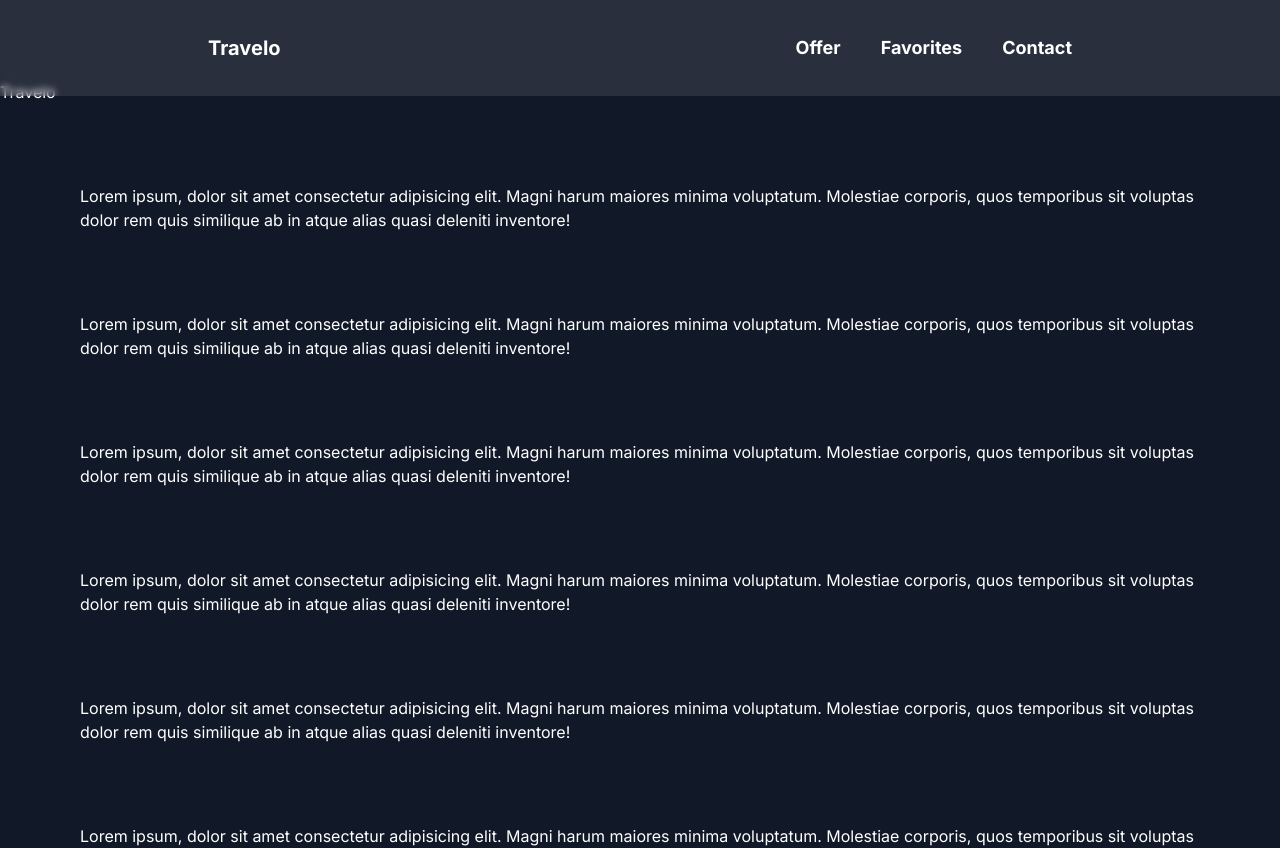
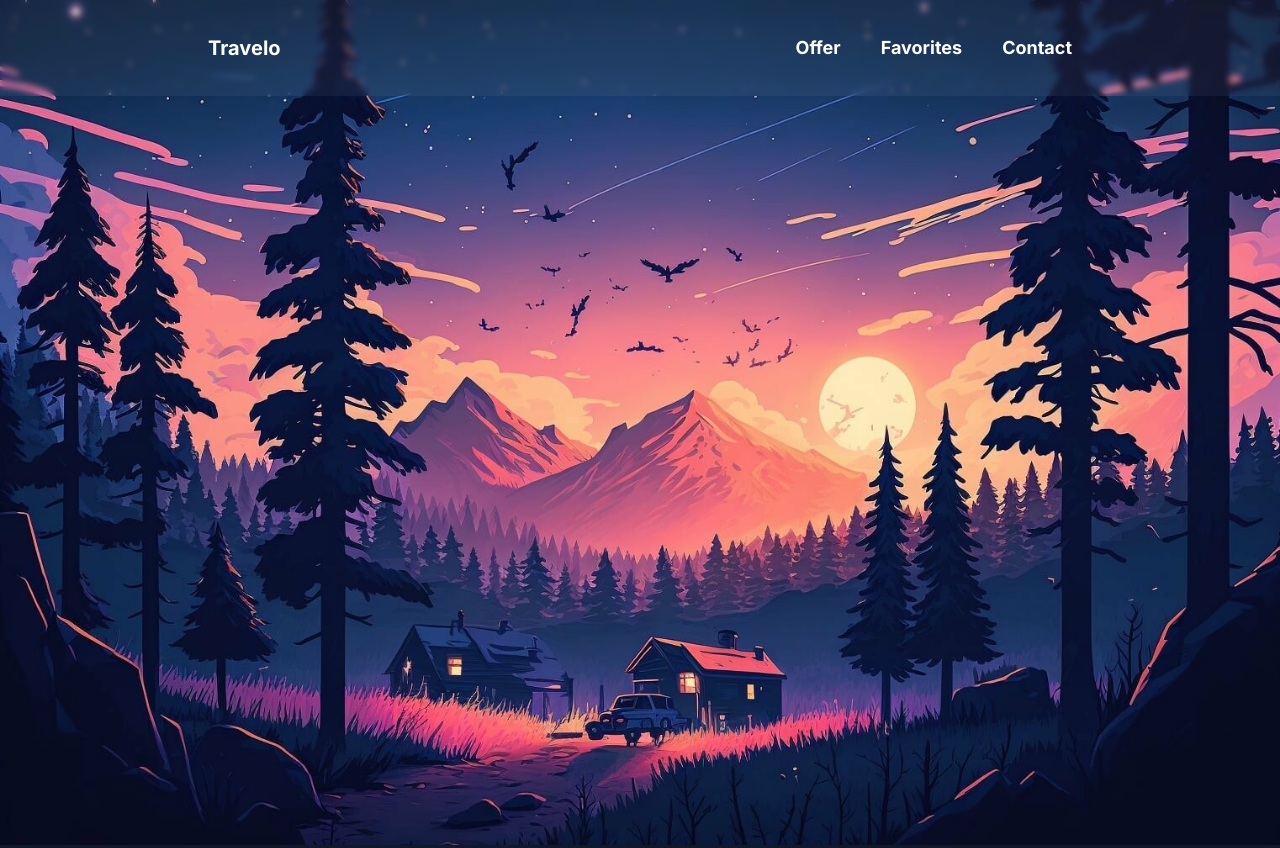
Before and after one commit to JayCodeGitHub/Travelo, a Next.js app: page / in a window 1280 px wide. Shown: the top 848 px of the page. Built offline with nearby package versions, Linux system fonts and the light colour scheme.

Commit message:
Add Hero Image

```diff
--- a/src/app/page.tsx
+++ b/src/app/page.tsx
@@ -1,9 +1,15 @@
-import List from "@/components/list";
-import NavBar from "@/components/navbar";
+import Image from "next/image";
 
 export default function Home() {
   return (
-    <main className="pt-20 text-white bg-gray-900">
+    <main className="text-white bg-gray-900">
+      <Image
+        className="w-full"
+        src="/images/hero.jpg"
+        alt="Hero Image"
+        width={1522}
+        height={1005}
+      />
       <h1>Travelo</h1>
       <p className="m-20">
         Lorem ipsum, dolor sit amet consectetur adipisicing elit. Magni harum
--- a/src/components/navbar.tsx
+++ b/src/components/navbar.tsx
@@ -29,7 +29,7 @@ export default function NavBar() {
   return (
     <motion.nav
       className={`fixed z-10 flex items-center justify-between w-full font-bold text-white px-52 backdrop-blur-[3px] transition-all ${
-        top ? "bg-transparent h-20" : "bg-white/10 h-24"
+        top ? "bg-transparent h-20" : "bg-white/5 h-24"
       }`}
     >
       <h1 className="text-xl">
```
Also changed, not shown: public/images/hero.jpg (added).
